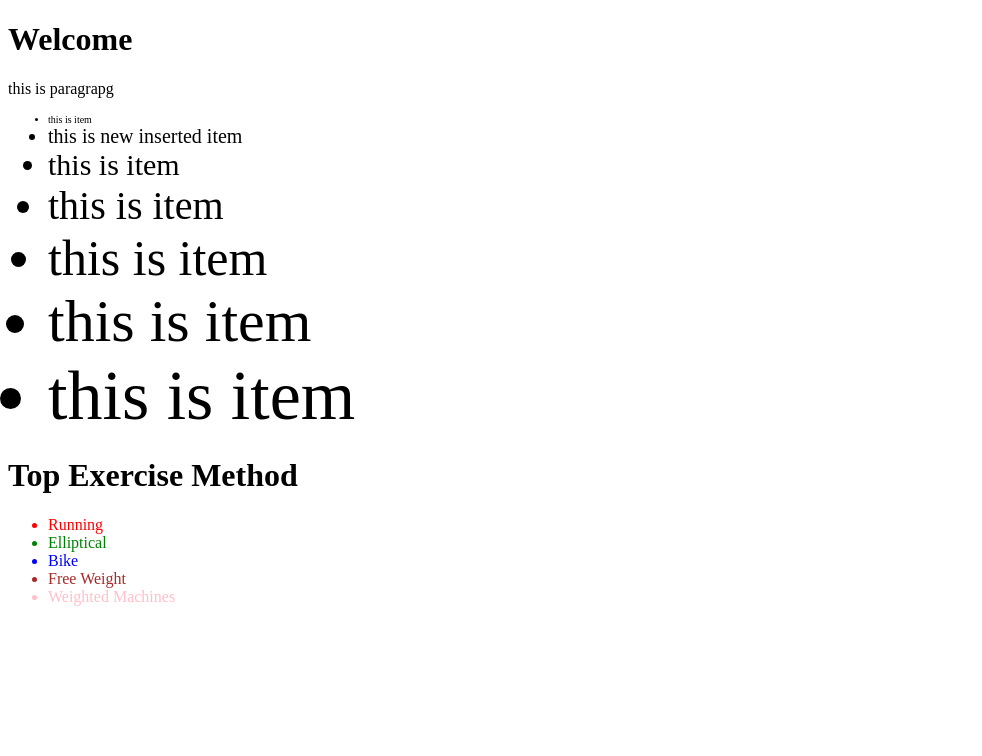
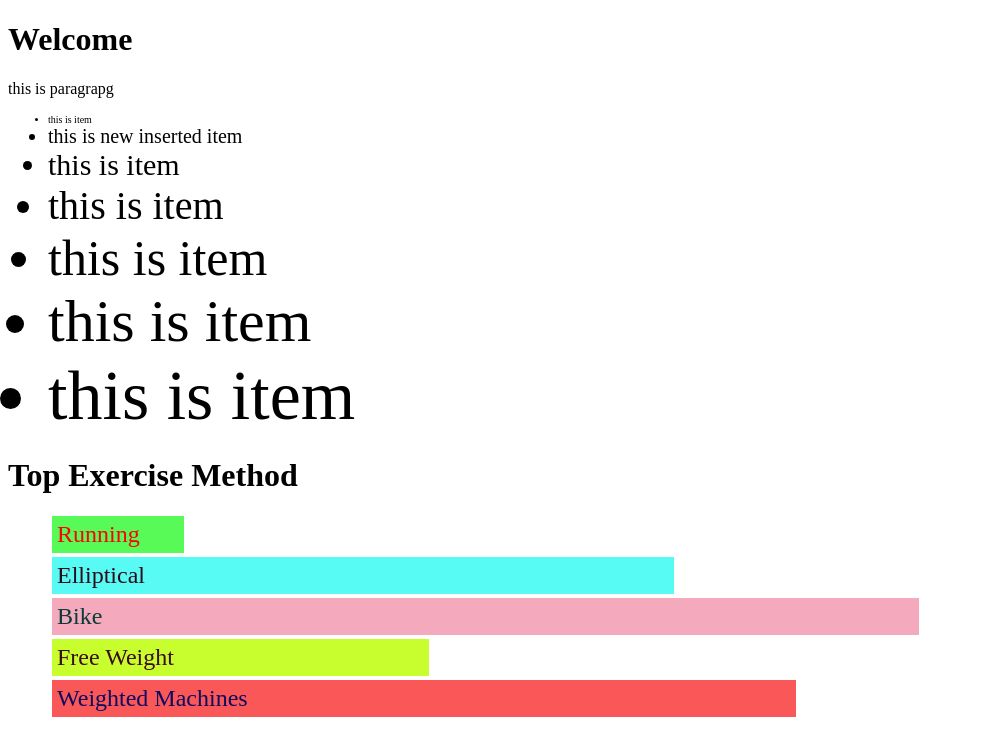
Before and after one commit to DRJ28/D3, a plain HTML site: page index.html in a window 1280 px wide. Shown: the whole page, without its empty margins (0-982 px from the left). Drawn offline with Linux system fonts and the light colour scheme.

Commit message:
Basic selecting and data binding done

```diff
--- a/index.html
+++ b/index.html
@@ -43,11 +43,23 @@
 		<li class="listItem">Weighted Machines</li>
 	</ul>
 	<script>
-		var styles = ['red','green','blue','brown','pink'];
+		var styles = [
+			{'background':'#58FA58','color':'#FF0000','width': '10%'},
+			{'background':'#58FAF4','color':'#2A0A1B','width': '50%'},
+			{'background':'#F5A9BC','color':'#0B3B39','width': '70%'},
+			{'background':'#C8FE2E','color':'#3B0B17','width': '30%'},
+			{'background':'#FA5858','color':'#0B0B61','width': '60%'}
+		];
 		d3.selectAll('.listItem')
 			.data(styles)
-			.style('color', function(d){
-				return d;
+			.style({
+				'font-size':'24px',
+				'color': function(d){return d.color},
+				'background': function(d){return d.background;},
+				'width': function(d){return d.width},
+				'padding':'5px',
+				'margin': '4px',
+				'list-style':'none'
 			});
 	</script>
 </body>
```
Also changed, not shown: 1 other file.
